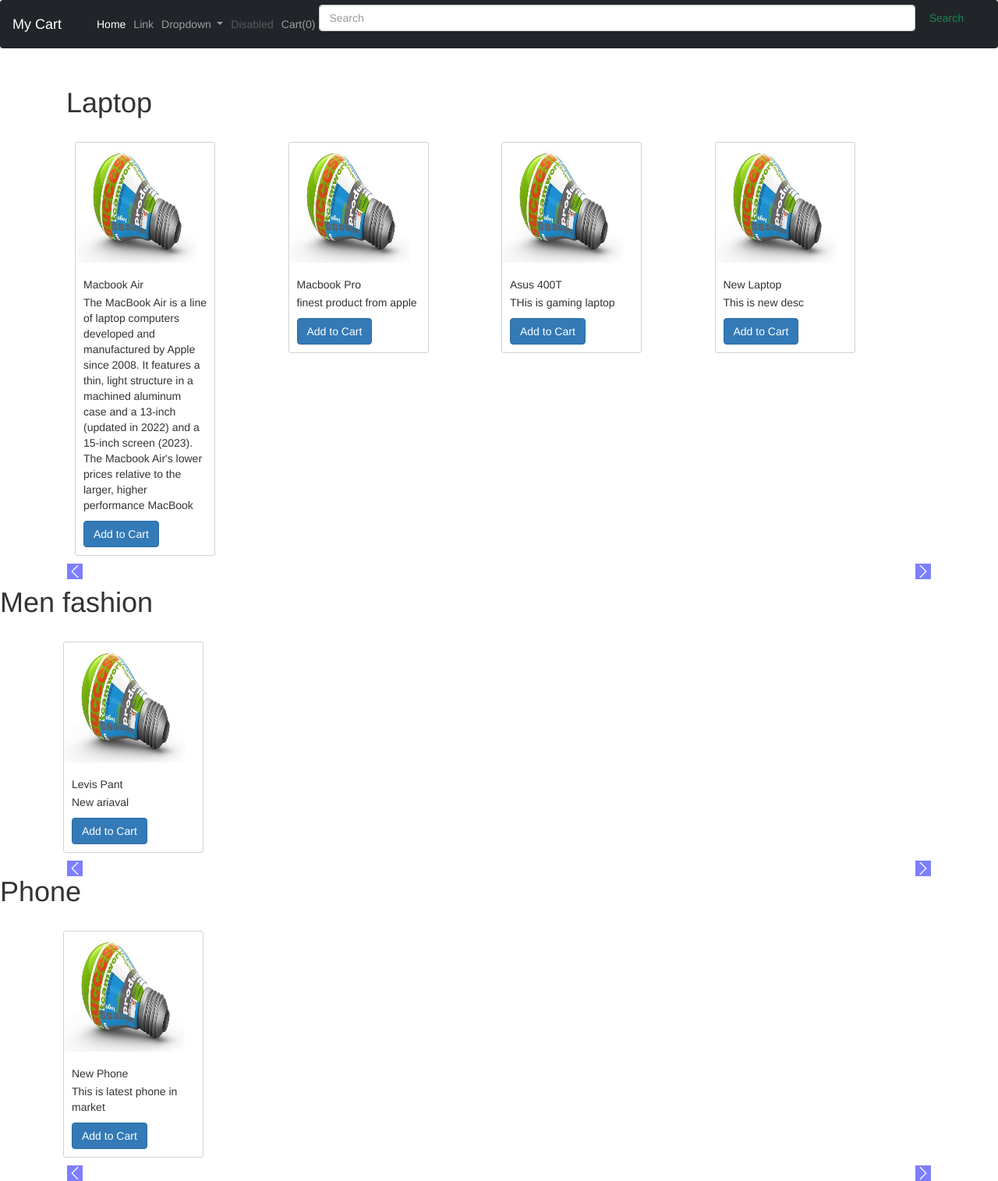
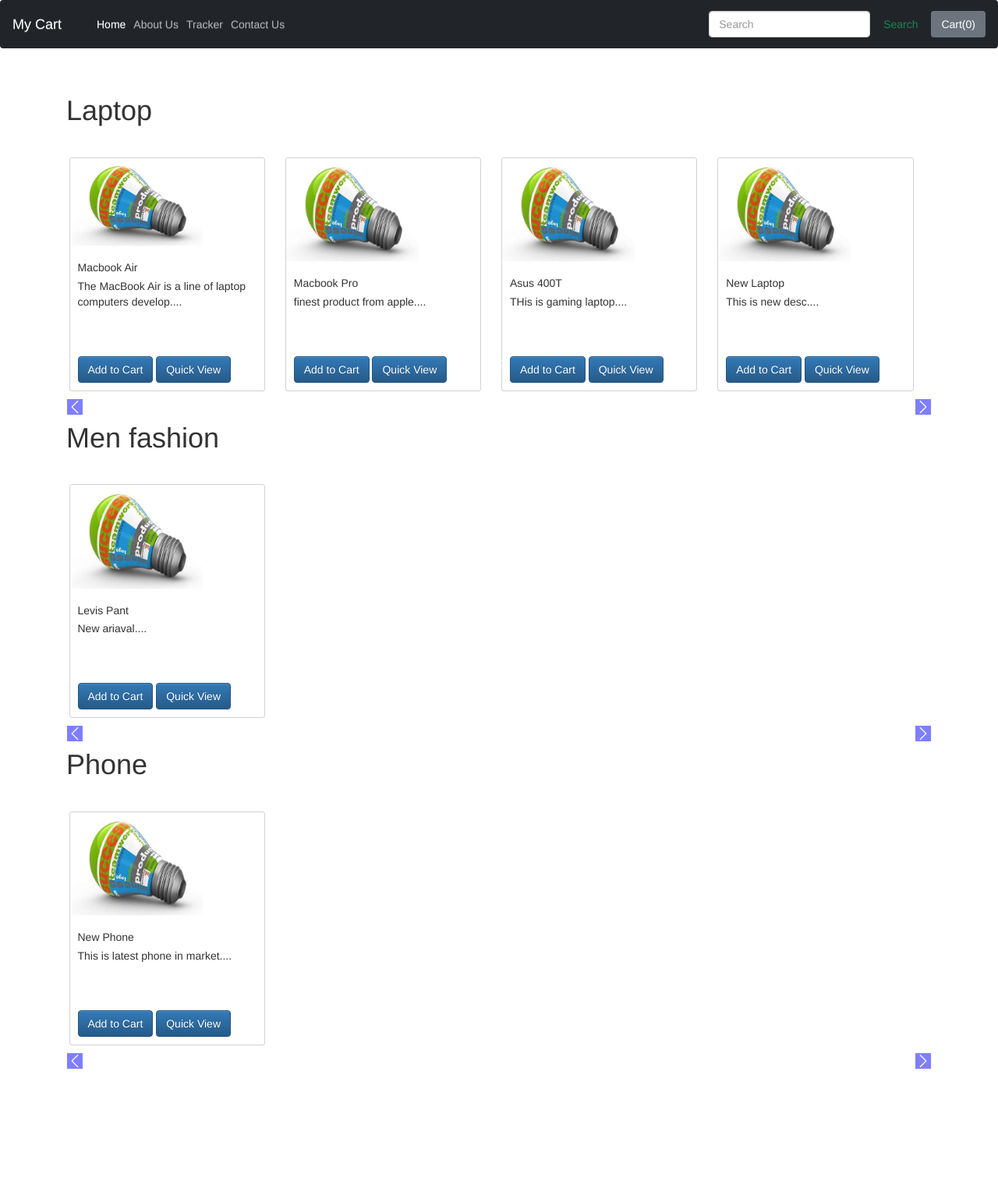
Before and after one commit to jhabindra/cart, a Django app: page /shop/ in a window 1280 px wide. Shown: the whole page at 78% size. After the commit the page ends 1371 px from the top, so only its background shows below. Run offline with Django 4.2, Linux system fonts and the light colour scheme; data comes from the database, SQL or seed files in the repository; both versions use the stored data as it was after the commit; some libraries are stand-ins or nearby versions.

Commit message:
Added new pages

```diff
--- a/shop/admin.py
+++ b/shop/admin.py
@@ -1,7 +1,8 @@
 from django.contrib import admin
 
-from .models import Product
+from .models import Product, Contact
 
 # Register your models here.
 
 admin.site.register(Product)
+admin.site.register(Contact)
--- a/shop/models.py
+++ b/shop/models.py
@@ -15,3 +15,15 @@ class Product(models.Model):
 
     def __str__(self):
         return self.product_name
+
+
+class Contact(models.Model):
+    msg_id = models.AutoField(primary_key=True)
+    name = models.CharField(max_length=50)
+    email = models.CharField(max_length=50, default='')
+    phone = models.CharField(max_length=10, default='')
+    address = models.CharField(max_length=100, default='')
+    desc = models.CharField(max_length=500, default='')
+
+    def __str__(self):
+        return self.name
--- a/shop/templates/shop/basic.html
+++ b/shop/templates/shop/basic.html
@@ -16,8 +16,8 @@
 <body>
 
     <nav class="navbar navbar-expand-lg navbar-dark bg-dark">
-        <div class="container-fluid">
-            <a class="navbar-brand" href="#">My Cart</a>
+
+            <a class="navbar-brand" href="/shop">My Cart</a>
             <button class="navbar-toggler" type="button" data-bs-toggle="collapse"
                 data-bs-target="#navbarSupportedContent" aria-controls="navbarSupportedContent" aria-expanded="false"
                 aria-label="Toggle navigation">
@@ -26,41 +26,37 @@
             <div class="collapse navbar-collapse" id="navbarSupportedContent">
                 <ul class="navbar-nav me-auto mb-2 mb-lg-0">
                     <li class="nav-item">
-                        <a class="nav-link active" aria-current="page" href="#">Home</a>
+                        <a class="nav-link active" aria-current="page" href="/shop">Home</a>
                     </li>
                     <li class="nav-item">
-                        <a class="nav-link" href="#">Link</a>
-                    </li>
-                    <li class="nav-item dropdown">
-                        <a class="nav-link dropdown-toggle" href="#" role="button" data-bs-toggle="dropdown"
-                            aria-expanded="false">
-                            Dropdown
-                        </a>
-                        <ul class="dropdown-menu">
-                            <li><a class="dropdown-item" href="#">Action</a></li>
-                            <li><a class="dropdown-item" href="#">Another action</a></li>
-                            <li>
-                                <hr class="dropdown-divider">
-                            </li>
-                            <li><a class="dropdown-item" href="#">Something else here</a></li>
-                        </ul>
+                        <a class="nav-link" href="/shop/about">About Us</a>
                     </li>
                     <li class="nav-item">
-                        <a class="nav-link disabled">Disabled</a>
+                        <a class="nav-link" href="/shop/tracker">Tracker</a>
                     </li>
                     <li class="nav-item">
-                        <a class="nav-link" href="#">Cart(<span id="cart">0</span>)</a>
+                        <a class="nav-link" href="/shop/contact">Contact Us</a>
                     </li>
+
+
                 </ul>
-                <form class="d-flex" role="search">
-                    <input class="form-control me-2" type="search" placeholder="Search" aria-label="Search">
+                <form class="navbar-form navbar-right" role="search" style="float: right;">
+                    <input class="form-control mr-sm-2" type="search" placeholder="Search" aria-label="Search">
                     <button class="btn btn-outline-success" type="submit">Search</button>
+
+                      <button type="button" class="btn btn-secondary" data-container="body" data-html="true" data-toggle="popover" data-placement="bottom" id="popcart"  data-content="Vivamus
+                      sagittis lacus vel augue laoreet rutrum faucibus.">
+                      Cart(<span id="cart">0</span>)
+                      </button>
                 </form>
+
             </div>
-        </div>
+
     </nav>
 
-    {%block body%}{%endblock%}
+    {%block body%}
+
+    {%endblock%}
 </body>
 <script src="https://cdn.jsdelivr.net/npm/bootstrap@5.2.3/dist/js/bootstrap.bundle.min.js"
     integrity="sha384-kenU1KFdBIe4zVF0s0G1M5b4hcpxyD9F7jL+jjXkk+Q2h455rYXK/7HAuoJl+0I4"
@@ -69,6 +65,7 @@
 <!-- Latest compiled and minified CSS -->
 <link rel="stylesheet" href="https://maxcdn.bootstrapcdn.com/bootstrap/3.3.7/css/bootstrap.min.css"
     integrity="sha384-BVYiiSIFeK1dGmJRAkycuHAHRg32OmUcww7on3RYdg4Va+PmSTsz/K68vbdEjh4u" crossorigin="anonymous">
+    <link rel="stylesheet" href="//maxcdn.bootstrapcdn.com/bootstrap/3.2.0/css/bootstrap-theme.min.css">
 
 <!-- Latest compiled and minified JavaScript -->
 <script src="https://maxcdn.bootstrapcdn.com/bootstrap/3.3.7/js/bootstrap.min.js"
--- /dev/null
+++ b/shop/templates/shop/checkout.html
@@ -0,0 +1,5 @@
+{% extends 'shop/basic.html' %}
+{% block title %}Checkout-My Awesome cart{% endblock %}
+{% block body %}
+ This is our checkout page
+{% endblock %}
--- a/shop/templates/shop/index.html
+++ b/shop/templates/shop/index.html
@@ -7,8 +7,8 @@
   }
 
   .col-md-3 img {
-    width: 155px;
-    height: 155px;
+    width: 170px;
+    height: 200px;
   }
 
   body .carousel-indicator {
@@ -30,15 +30,20 @@
     padding-left: 0;
     padding-right: 0;
   }
+
+  .cart {
+    margin-top: 50px;
+  }
 </style>
 {% endblock %}
 
 </head>
 {% block body %}
 {% load static %}
-<div class="container">
+<div class="container my-5">
   {% for products, range, slides in allProds %}
   <h1 class="my-5">{{products.0.category}}</h1>
+  <div class="row">
     <div id="demo{{forloop.counter}}" class="carousel slide my-3" data-ride="carousel">
       <ul class="carousel-indicators">
         <li data-target="#demo{{forloop.counter}}" data-slide-to"0" class="active"></li>
@@ -61,12 +66,15 @@
 
           {% for i in products %}
           <div class="col-xs-3 col-sm-3 col-md-3">
-          <div class="card" style="width: 18rem;">
+            <div class="card" style="height:300px">
               <img src="/media/{{i.image}}" class="card-img-top" alt="{% static 'shop/new_product.jpeg'%}">
               <div class="card-body">
                 <h5 class="card-title">{{i.product_name}}</h5>
-              <p class="card-text">{{i.desc}}</p>
+                <p class="card-text">{{i.desc|slice:"0:53"}}....</p>
                 <button id="pr{{i.id}}" class="btn btn-primary cart">Add to Cart</button>
+                <a href="/shop/products/{{i.id}}">
+                  <button id="qr{{i.id}}" class="btn btn-primary cart">Quick View</button>
+                </a>
               </div>
             </div>
           </div>
@@ -74,6 +82,7 @@
         </div>
         <div class="item">
           {% endif %}
+
           {% endfor %}
         </div>
       </div>
@@ -88,6 +97,8 @@
     <span class="carousel-control-next-icon"></span>
   </a>
   {% endfor %}
+</div>
+
 {%endblock%}
 {% block js %}
 <script>
@@ -112,5 +123,9 @@
     document.getElementById('cart').innerHTML = Object.keys(cart).length
     console.log(cart)
   });
+
+  $('#popcart').popover()
+
+  document.getElementById('popcart').setAttribute('data-content', '<h5>Cart</h5>')
 </script>
 {%endblock %}
--- /dev/null
+++ b/shop/templates/shop/search.html
@@ -0,0 +1,5 @@
+{% extends 'shop/basic.html' %}
+{% block title %} Search - My Awesome cart{% endblock %}
+{% block body %}
+This is search page
+{% endblock %}
--- a/shop/urls.py
+++ b/shop/urls.py
@@ -4,12 +4,12 @@ from django.urls import path
 from . import views
 
 urlpatterns = [
-    path("",views.index, name="ShopeHome" ),
-    path("about/",views.about, name="AboutUs" ),
-    path("contact/",views.contact, name="ContactUs" ),
-    path("tracker/",views.tracker, name="TrackingStatus" ),
-    path("search/",views.search, name="Search" ),
-    path("productView/",views.productView, name="ProductView" ),
-    path("checkout/",views.checkout, name="CheckOut" ),
+    path("", views.index, name="ShopeHome"),
+    path("about/", views.about, name="AboutUs"),
+    path("contact/", views.contact, name="ContactUs"),
+    path("tracker/", views.tracker, name="TrackingStatus"),
+    path("search/", views.search, name="Search"),
+    path("products/<int:id>", views.productView, name="ProductView"),
+    path("checkout/", views.checkout, name="CheckOut"),
 
 ]
--- a/shop/views.py
+++ b/shop/views.py
@@ -1,7 +1,7 @@
 from django.shortcuts import render
 from django.http import HttpResponse
 
-from .models import Product
+from .models import Product, Contact
 from math import ceil
 
 
@@ -19,9 +19,9 @@ def index(request):
     #     products, range(1, slides), slides]]
     allProds = []
     catProds = Product.objects.values('category', 'id')
-    print(catProds)
+
     cats = {item['category'] for item in catProds}
-    print(cats)
+
     for cat in cats:
         prod = Product.objects.filter(category=cat)
         allProds.append([prod, range(1, slides), slides])
@@ -34,19 +34,37 @@ def about(request):
 
 
 def contact(request):
-    return HttpResponse('This is contact')
+    message = ""
+    if request.method == "POST":
+
+        name = request.POST.get('name', '')
+        email = request.POST.get('email', '')
+        address = request.POST.get('address', '')
+        phone = request.POST.get('phone', '')
+        desc = request.POST.get('desc', '')
+        contact = Contact(name=name, email=email,
+
+                          phone=phone,
+                          address=address,
+                          desc=desc)
+        contact.save()
+        message = "We will contact you " + name
+        params = {'message': message}
+    return render(request,  'shop/contact.html', {'message': message})
 
 
 def tracker(request):
-    return HttpResponse('THis is tracker page')
+    return render(request, 'shop/tracker.html')
 
 
 def search(request):
     return HttpResponse('THis sis search page')
 
 
-def productView(request):
-    return HttpResponse('THis is productview Page')
+def productView(request, id):
+    product = Product.objects.filter(id=id)
+    print(product)
+    return render(request, 'shop/prodView.html', {'product': product[0]})
 
 
 def checkout(request):
```
Also changed, not shown: shop/templates/shop/about.html (+39 -25 lines), shop/templates/shop/contact.html (added, +44 -0 lines), shop/templates/shop/prodView.html (added, +61 -0 lines), shop/templates/shop/tracker.html (added, +43 -0 lines), db.sqlite3, media/shop/images/new_product_iMOZXu3.jpeg (added), shop/migrations/0003_contact.py (added), shop/migrations/0004_rename_addres_contact_address_and_more.py (added). Lines whose indentation alone changed are shown as unchanged.
